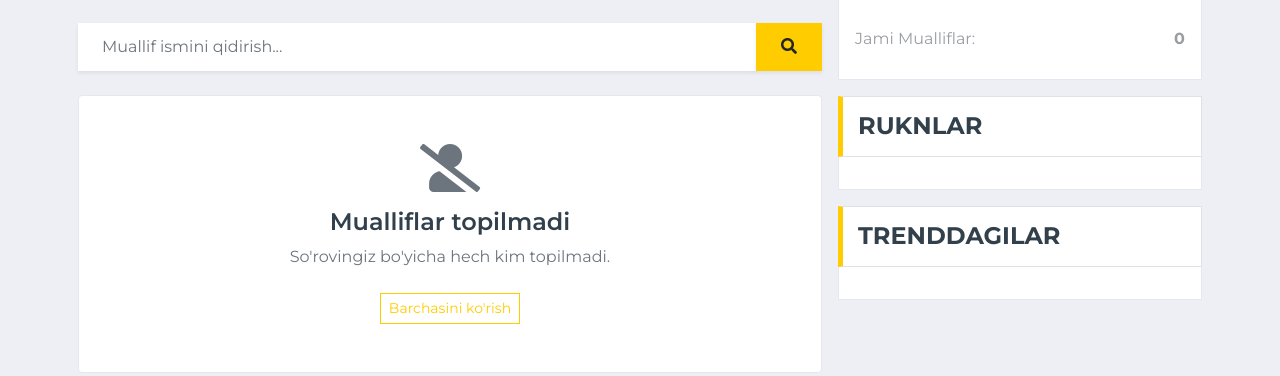
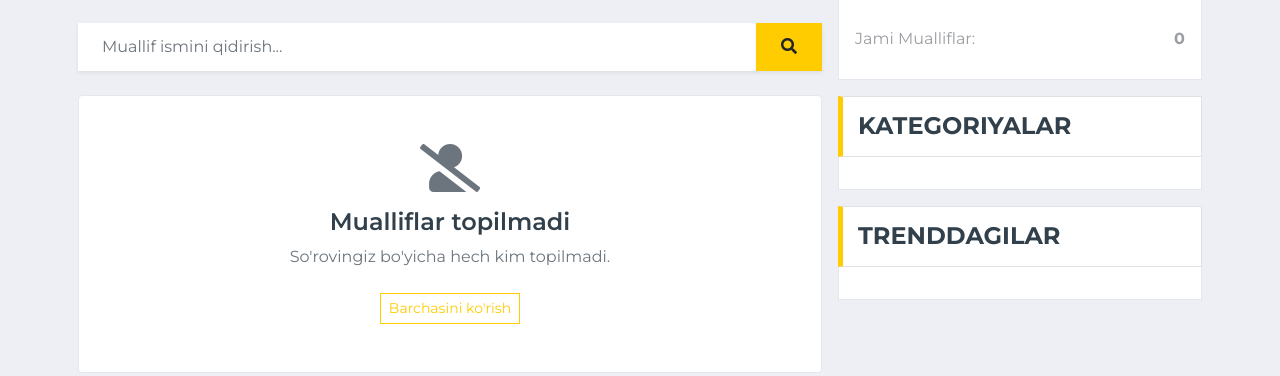
Before and after one commit to sodiqdevpython/journalkutubxona.uz, a Django app: page /authors/ in a window 1280 px wide. Shown: the part 289-665 px from the top of the page. Run offline with Django 4.2, Linux system fonts and the light colour scheme; data that the repository does not hold is empty; some libraries are stand-ins or nearby versions.

Commit message:
rukni ortiqcha so'z olindi2

```diff
--- a/templates/articles/author_list.html
+++ b/templates/articles/author_list.html
@@ -130,7 +130,7 @@
 
                 <div class="mb-3">
                     <div class="section-title mb-0">
-                        <h4 class="m-0 text-uppercase font-weight-bold">Ruknlar</h4>
+                        <h4 class="m-0 text-uppercase font-weight-bold">Kategoriyalar</h4>
                     </div>
                     <div class="bg-white border border-top-0 p-3">
                         <div class="d-flex flex-wrap m-n1">
```
